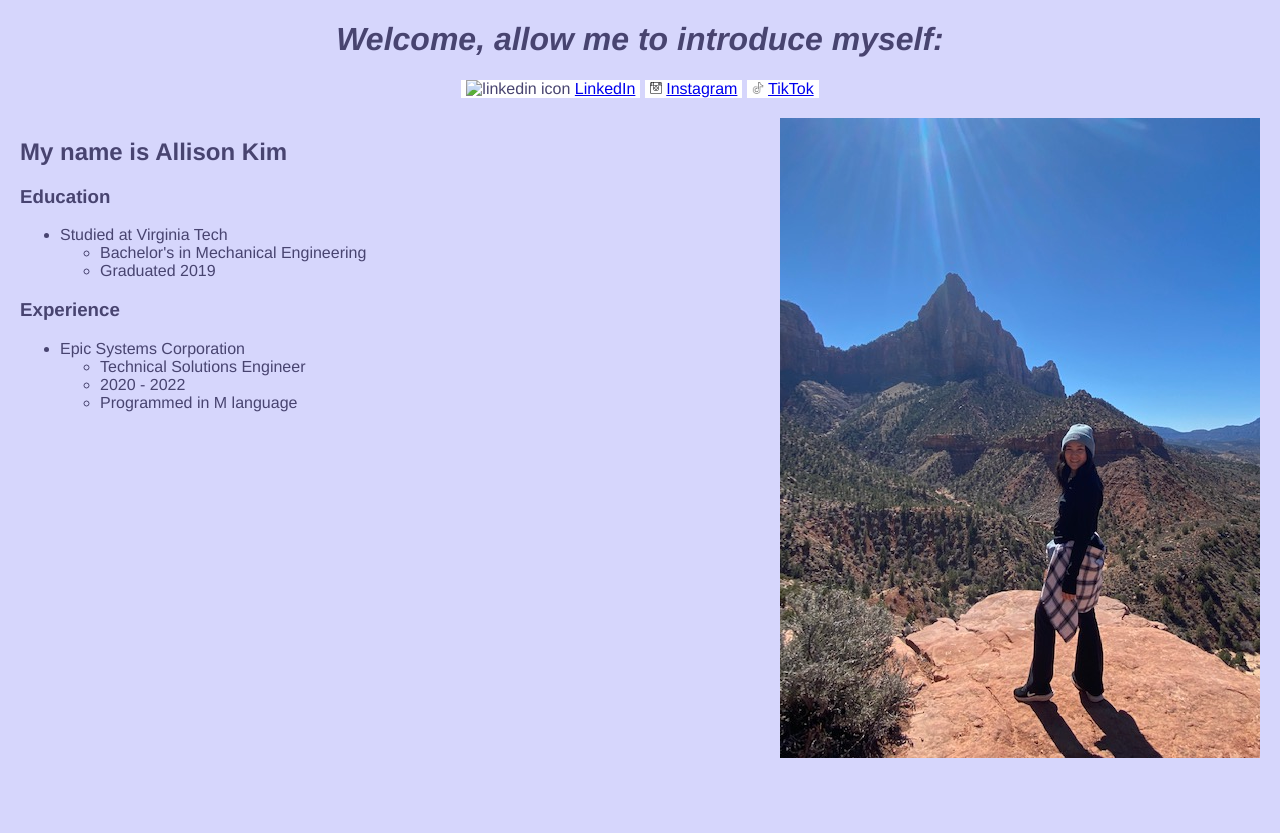
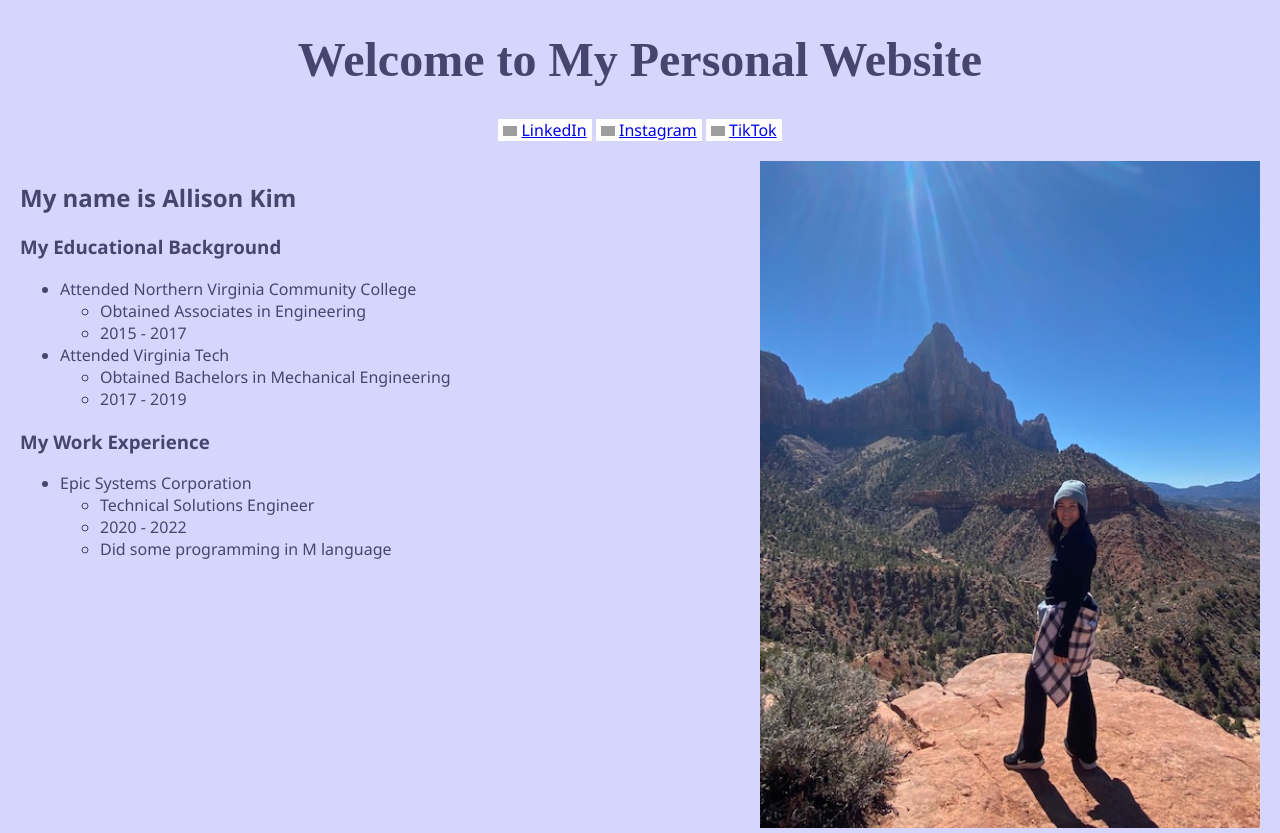
Before and after one commit to akimsahn/my-personal-website, a plain HTML site: page index.html in a window 1280 px wide. Before the commit the page ends 800 px from the top, so only its background shows below. Drawn offline with Linux system fonts and the light colour scheme; grey boxes are pictures that could not be loaded.

Commit message:
change overlay, finish website

```diff
--- a/index.html
+++ b/index.html
@@ -6,44 +6,50 @@
     </head>
     <body>
         <header>
-            <h1>Welcome, allow me to introduce myself:</h1>
+            <h1>Welcome to My Personal Website</h1>
         </header>
         <nav>
             <div class="links">
-                <img src="./images/linkedin.png" alt="linkedin icon" width="12px">
+                <img src="https://cdn-icons-png.flaticon.com/512/1384/1384088.png" alt="linkedin icon" width="14px">
                 <a href="https://www.linkedin.com/in/allison-kim-6abbb7192/">LinkedIn</a>
             </div>
             <div class="links">
-                <img src="./images/instagram.png" alt="instagram icon" width="12px">
+                <img src="https://cdn-icons-png.flaticon.com/512/87/87390.png" alt="instagram icon" width="14px">
                 <a href="https://www.instagram.com/akimsahn/">Instagram</a>
             </div>
             <div class="links">
-                <img src="./images/tiktok.png" alt="tiktok icon" width="12px">
+                <img src="https://cdn-icons-png.flaticon.com/512/1946/1946552.png" alt="tiktok icon" width="14px">
                 <a href="https://www.tiktok.com/@akimsahn">TikTok</a>
             </div>
         </nav>
 
-        <section id="image">
-            <img id="portrait" onmouseover="shadeImage(this)" onmouseout="normalImage(this)" src="images/self-portrait.jpg" alt="allison in nature">
-        </section>
+        <div id="image" onmouseover="shadeImage(this)" onmouseout="normalImage(this)">
+            <img id="portrait" src="images/self-portrait.jpg" alt="allison in nature" width="500px">
+            <div id="overlay" >Here is a photo of me at Zion Canyon. This was taken in February of 2022, while on a trip with my family. During this 5-day trip, we hit all the National Parks around the Nevada-Utah-Arizona intersection.</div>
+        </div>
 
         <main>
             <h2>My name is Allison Kim</h2>
-            <h3>Education</h3>
+            <h3>My Educational Background</h3>
             <ul>
-                <li>Studied at Virginia Tech</li>
+                <li>Attended Northern Virginia Community College</li>
                 <ul>
-                    <li>Bachelor's in Mechanical Engineering</li>
-                    <li>Graduated 2019</li>
+                    <li>Obtained Associates in Engineering</li>
+                    <li>2015 - 2017</li>
+                </ul>
+                <li>Attended Virginia Tech</li>
+                <ul>
+                    <li>Obtained Bachelors in Mechanical Engineering</li>
+                    <li>2017 - 2019</li>
                 </ul>
             </ul>
-            <h3>Experience</h3>
+            <h3>My Work Experience</h3>
             <ul>
                 <li>Epic Systems Corporation</li>
                 <ul>
                     <li>Technical Solutions Engineer</li>
                     <li>2020 - 2022</li>
-                    <li>Programmed in M language</li>
+                    <li>Did some programming in M language</li>
                 </ul>
             </ul>
         </main>
--- a/script.js
+++ b/script.js
@@ -1,19 +1,16 @@
 function shadeImage(x) {
-    x.style.opacity = '25%';
-    const section = document.getElementById('image');
-    const addText = document.createElement('div');
-    addText.id = 'removeLater'
-    addText.textContent = "Allison at Zion Canyon";
-    addText.style.position = 'absolute';
-    addText.style.top = '50%';
-    addText.style.left = '75%';
-    addText.style.transform = 'translate(-50%, -50%)';
-    section.append(addText)
+    const image = x.querySelector('#portrait')
+    image.style.opacity = '25%';
+    // addText.class = 'overlay'
+    // addText.style.width = '200px';
+    // addText.style.float = 'right';
+    // // addText.style.position = 'absolute';
+    // // addText.style.bottom = '100px';
+    // // addText.style.right = '100px';
+    // addText.style.transform = 'translate(-50%, -50%)';
 }
 
-
 function normalImage(x) {
-    x.style.opacity = '100%';
-    const removeText = document.getElementById('removeLater');
-    removeText.remove();
+    const image = x.querySelector('#portrait')
+    image.style.opacity = '100%';
 }
--- a/style.css
+++ b/style.css
@@ -1,12 +1,13 @@
 body {
-    font-family:'Helvetica', Tahoma, Geneva, Verdana, sans-serif;
+    font-family:'Segoe UI', Tahoma, Geneva, Verdana, sans-serif;
     margin: 20px;
     background-color: rgb(214, 214, 252);
     color: rgb(72, 68, 112);
 }
 
 header {
-    font-style: italic;
+    font-family: 'Brush Script MT';
+    font-size: x-large;
     text-align: center;
 }
 
@@ -24,3 +25,23 @@ div.links {
 #image {
     float: right;
 }
+
+#portrait {
+    width: 500px;
+}
+
+#overlay {
+    position: absolute;
+    top: 420px;
+    width: 460px;
+    transition: .5s ease;
+    opacity: 0;
+    color: white;
+    font-size: 20px;
+    padding: 20px;
+    text-align: center;
+}
+
+#image:hover #overlay {
+    opacity: 1;
+}
```
